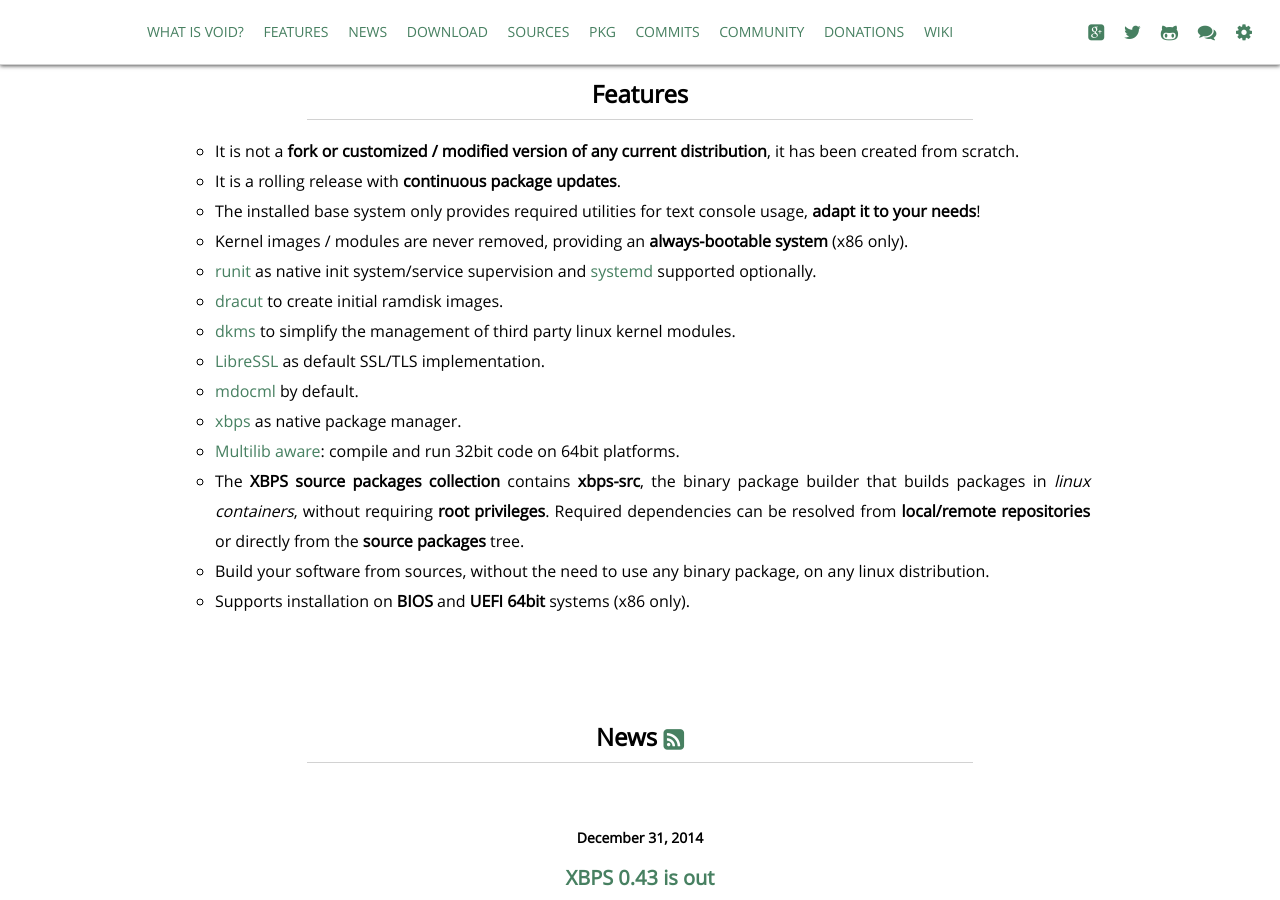
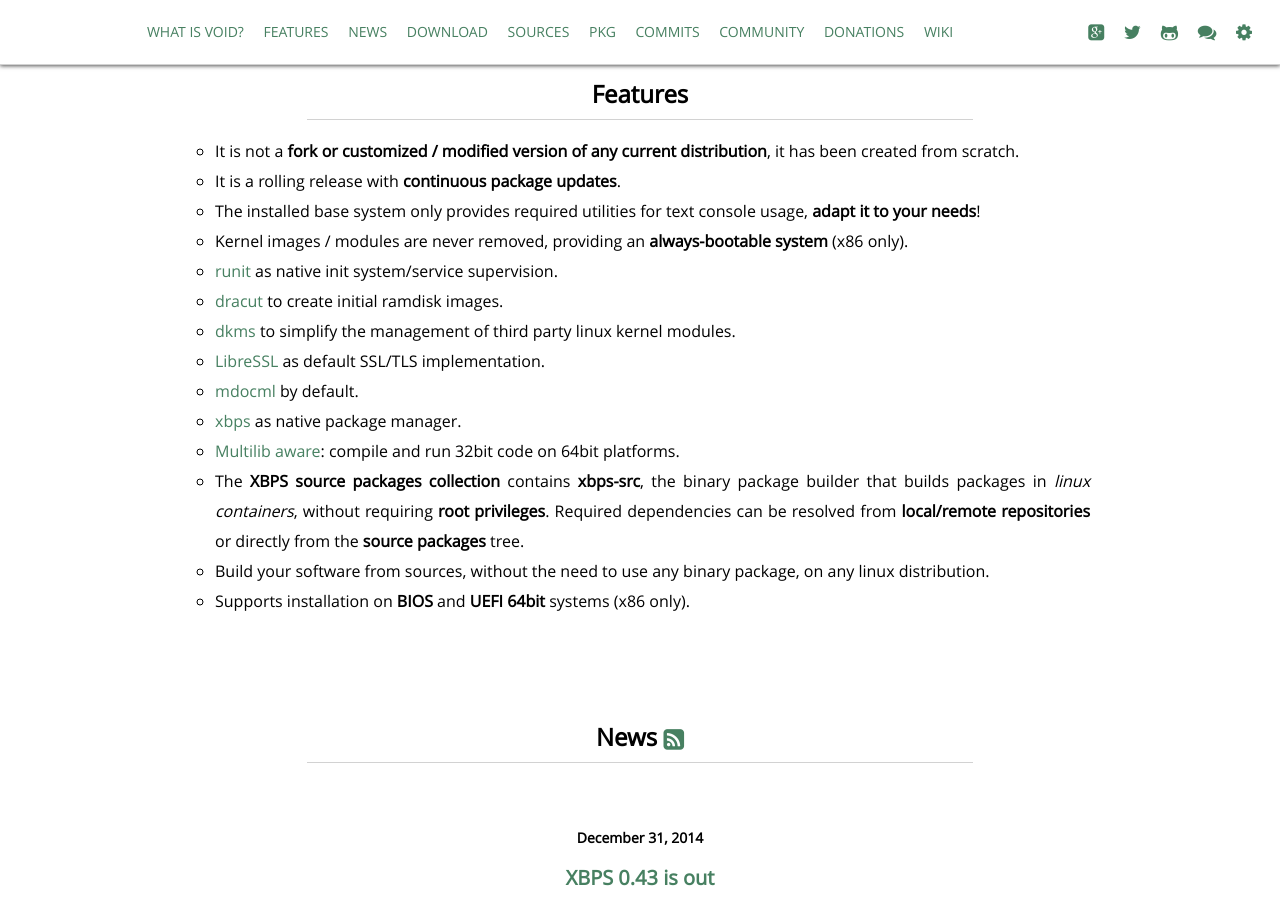
Before and after one commit to void-linux/void-linux.github.io, a Jekyll site: the page built from index.html, in a window 1280 px wide and 900 px high, scrolled down 850 px. Built offline with Jekyll 4.4.1, drawn with Linux system fonts in a browser that asks for light colours; Markdown is read by kramdown in place of the engine named in the settings.

Commit message:
index: don't mention systemd... I'll get rid of it completely.

```diff
--- a/index.html
+++ b/index.html
@@ -44,7 +44,7 @@
 				<li>It is a rolling release with <strong>continuous package updates</strong>.</li>
 				<li>The installed base system only provides required utilities for text console usage, <strong>adapt it to your needs</strong>!</li>
 				<li>Kernel images / modules are never removed, providing an <strong>always-bootable system</strong> (x86 only).</li>
-				<li><a href="http://smarden.org/runit/">runit</a> as native init system/service supervision and <a href="http://www.freedesktop.org/wiki/Software/systemd/">systemd</a> supported optionally.</li>
+				<li><a href="http://smarden.org/runit/">runit</a> as native init system/service supervision.</li>
 				<li><a href="https://dracut.wiki.kernel.org/">dracut</a> to create initial ramdisk images.</li>
 				<li><a href="http://linux.dell.com/dkms/">dkms</a> to simplify the management of third party linux kernel modules.</li>
 				<li><a href="http://www.libressl.org/">LibreSSL</a> as default SSL/TLS implementation.</li>
```
